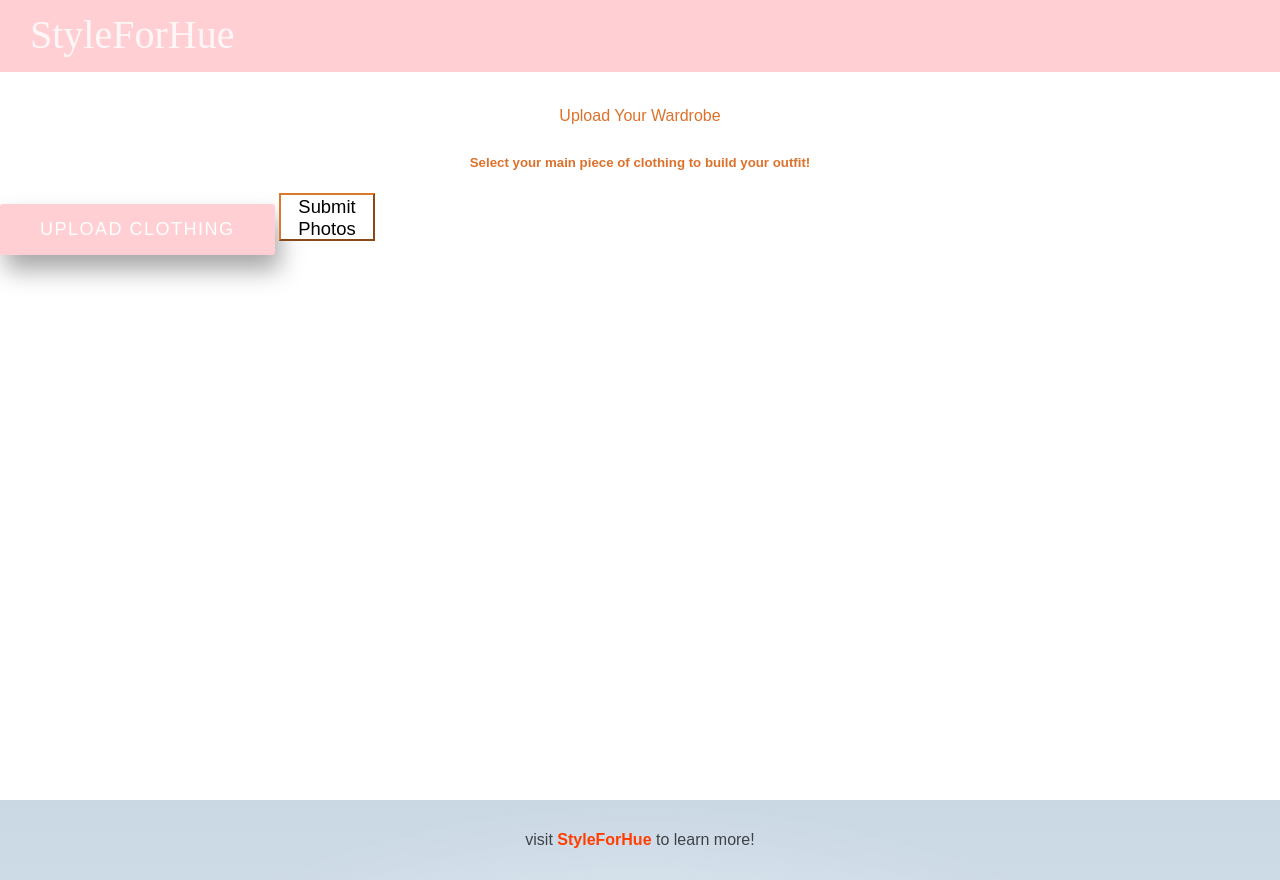
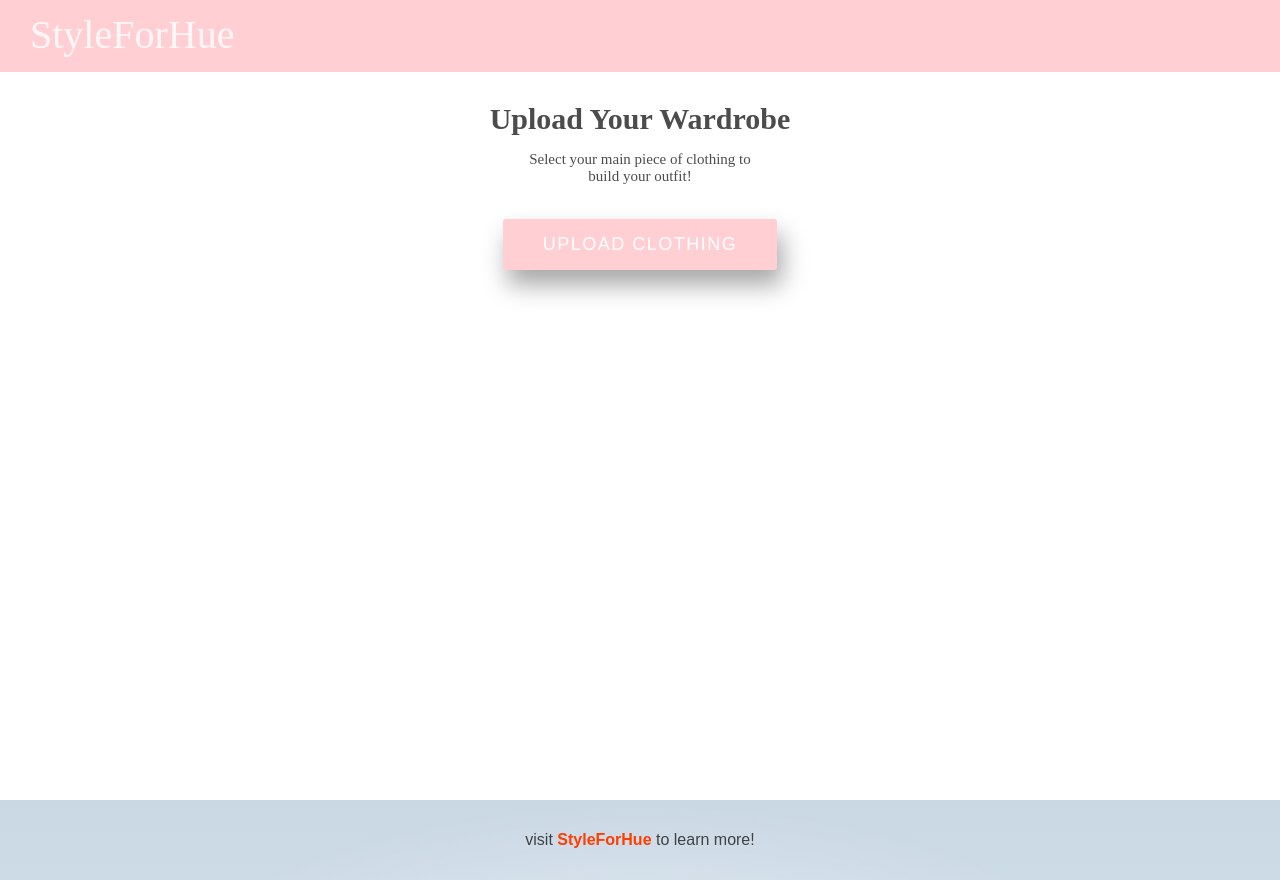
Before and after one commit to danielle36m/QueenBees, a SvelteKit app in the folder my-app/: page / in a window 1280 px wide. Built offline with nearby package versions, Linux system fonts and the light colour scheme.

Commit message:
Centered main elements Added "submit photos" button to appear once photos are uploaded

```diff
--- a/my-app/src/routes/+page.svelte
+++ b/my-app/src/routes/+page.svelte
@@ -16,18 +16,19 @@
 
 <div class="root">
     <div class="pinkrectangle">
-        <!-- <div class="topBar"> -->
         <div class="headerName">
             StyleForHue
         </div>
-        <!-- </div> -->
+    </div>
 
-        <h2>
+    <div class="main">
+        <div class="uploadWardrobe">
             Upload Your Wardrobe
-        </h2>
-        <h5>
+        </div>
+        <div class="description">
             Select your main piece of clothing to build your outfit!
-        </h5>
+        </div>
+
         <label for="many">Upload Clothing</label>
         <input
         bind:files
@@ -41,31 +42,44 @@
         {#each Array.from(files) as file}
             <img class=image-size src={URL.createObjectURL(file)} alt="clothing">
         {/each}
+        <div class="submitPhotos">
+            <button on:click>
+                Submit Photos
+            </button>
+        </div>
         {/if}
 
-        <button on:click>
-        Submit Photos
-        </button>
+        <!-- <div class="submitPhotos">
+            <button on:click>
+                Submit Photos
+            </button>
+        </div> -->
     </div>
 </div>
 
 <style>
+    .center {
+        align-self: center;
+        place-items: center;
+    }
     button {
-        /* left: 10.8%; */
         height: 3rem;
-        width: 6rem;
-        background-color: #ffffff;
-        border-color: #dd7729;
-        color: #000000;
-        font-size: 1.15rem;
-        background-image: linear-gradient(45deg, #ef8635 50%, transparent 50%);
+        width: 10rem;
+        background-color: #ffcfd4;
+        border-color: #f9dfe2;
+        color: #ffffff;
+        font-size: 1rem;
+        text-transform: uppercase;
+        background-image: linear-gradient(45deg, #ffffff 50%, transparent 50%);
         background-position: 100%;
         background-size: 400%;
         transition: background 300ms ease-in-out;
+        transform: translateY(200%);
+        border-radius: 4px;
     }
     button:hover {
         background-position: 0;
-        color: #ffffff;
+        color: #ffcfd4;
     }
     .root {
         width: 100%;
@@ -76,10 +90,6 @@
         height: 9%;
         background-color: #ffcfd4;
     }
-    /* .topBar {
-        top: 10%;
-        left: 5%;
-    } */
     .headerName {
         color: #fff7f7;
         font-size: 40px;
@@ -89,14 +99,26 @@
         left: 5%;
         padding: 0 .75em;
     }
-    h2 {
-        color: rgb(220, 113, 43);
+    .main {
+        display: grid;
+        place-items: center;
+        /* justify-content: center;
+        align-items: center; */
+    }
+    .uploadWardrobe {
+        font-family: 'Crimson';
+        font-size: 30px;
+        font-weight: 600;
         text-align: center;
-        padding: 1.5em 0.5em 0.5em 0.5em;
+        padding: 1em 0.5em 0em 0.5em;
     }
-    h5 {
-        color: rgb(220,113,43);
+    .description {
+        width: 250px;
+        font-family: 'Work Sans';
+        font-size: 15px;
+        font-weight: 100;
         text-align: center;
+        padding: 1em 0.5em 2.25em 0.5em;
     }
     .image-size {
         width: 200px;
@@ -119,5 +141,10 @@
         box-shadow: 5px 15px 25px rgba(0, 0, 0, 0.35);
         border-radius: 3px;
     }
+    .submitPhotos {
+        position: relative;
+        min-height: 100vh;
+
+    }
 
 </style>
```
